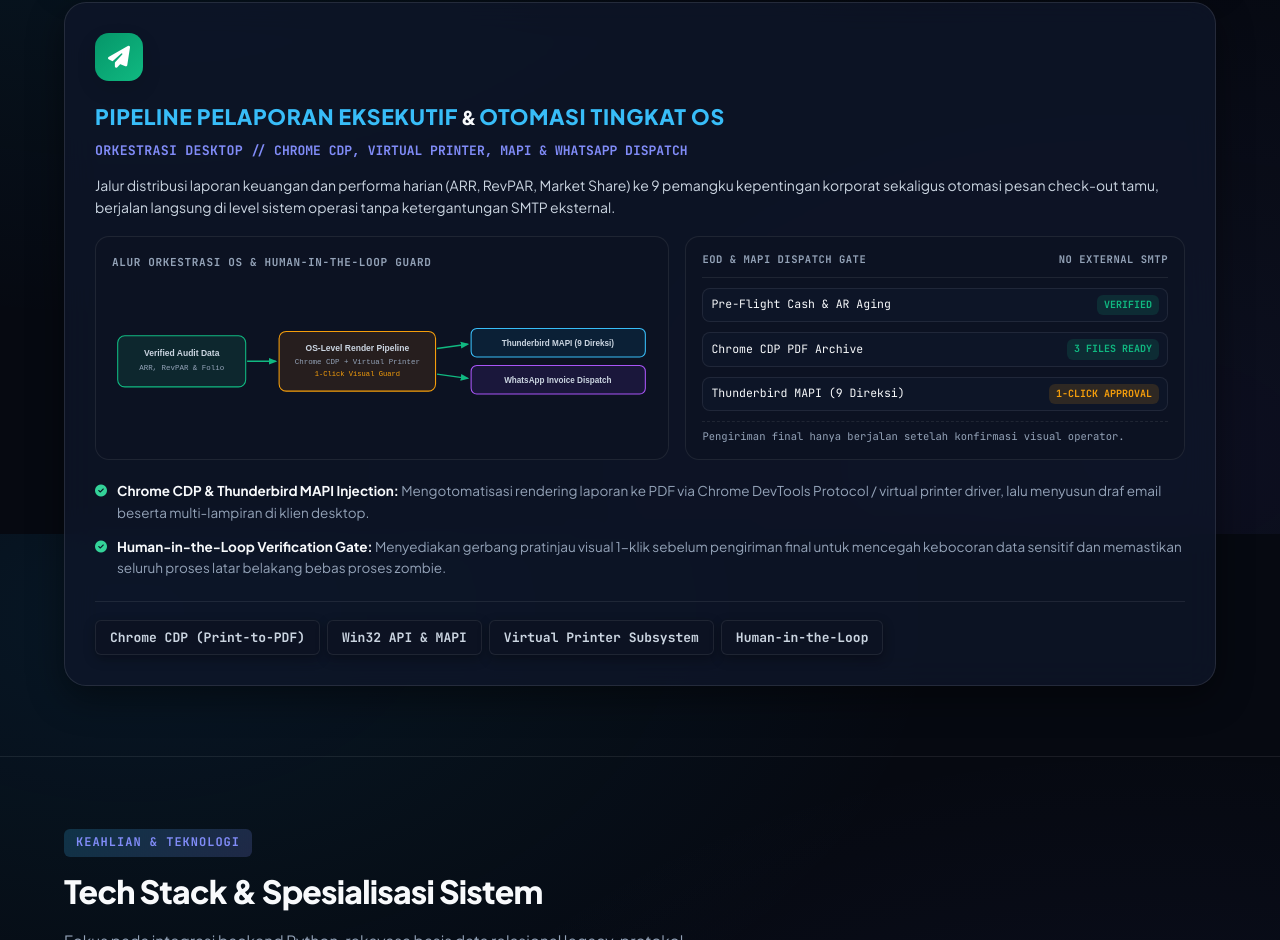
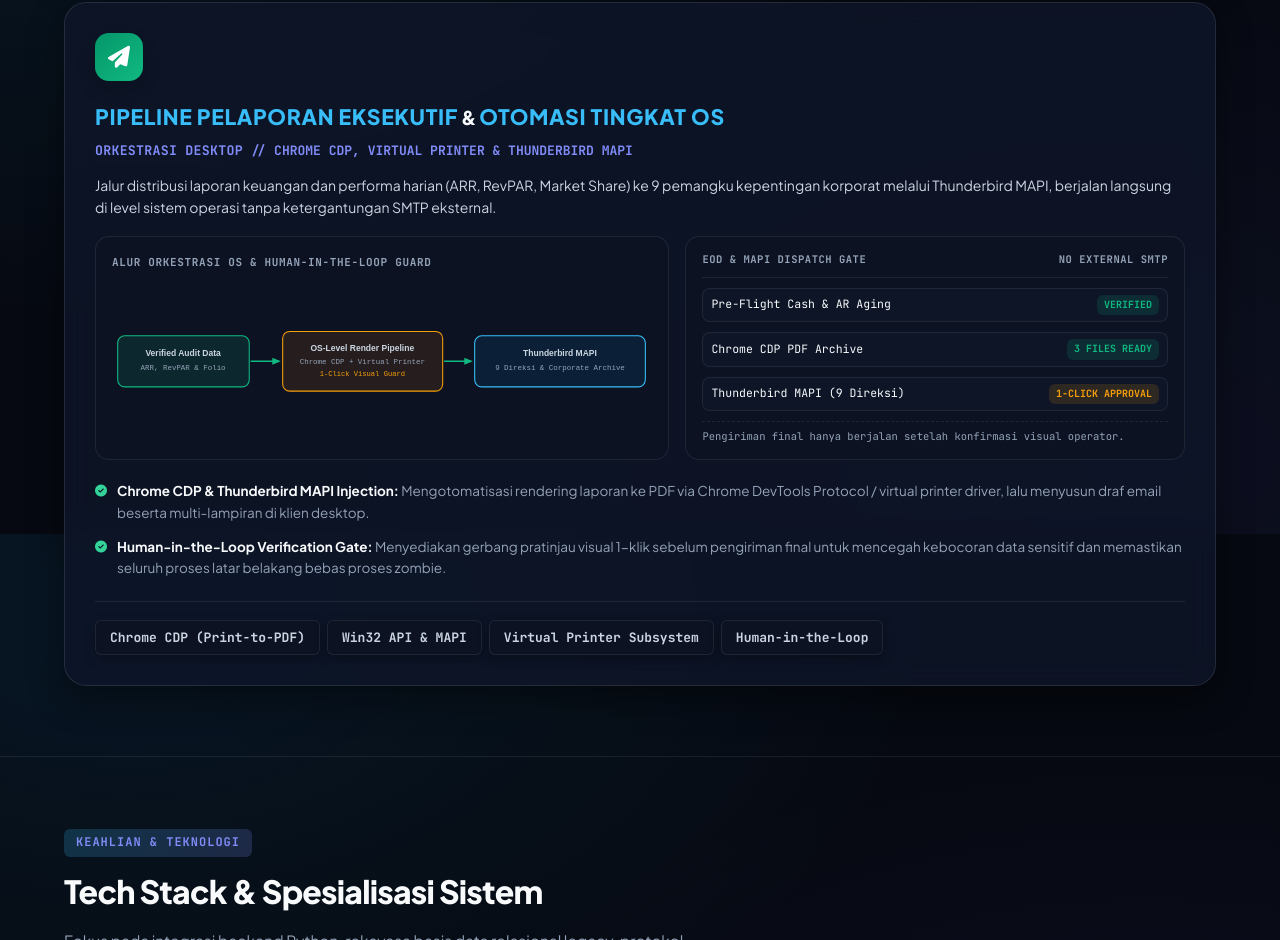
Before and after one commit to arifrijaldin/fullstack-, a plain HTML site: page index.html in a window 1280 px wide. Shown: the part 2666-3606 px from the top of the page. Drawn offline with Linux system fonts and the light colour scheme.

Commit message:
fix: remove WhatsApp Invoice Dispatch from Case Study 3 (Thunderbird MAPI 9 Direksi only)

```diff
--- a/index.html
+++ b/index.html
@@ -2606,9 +2606,9 @@
                             <i class="fa-solid fa-paper-plane"></i>
                         </div>
                         <h3 class="system-title"><span class="highlight-large">PIPELINE PELAPORAN EKSEKUTIF</span> &amp; <span class="highlight-large">OTOMASI TINGKAT OS</span></h3>
-                        <div class="system-role"><span class="highlight-medium">ORKESTRASI DESKTOP</span> // CHROME CDP, VIRTUAL PRINTER, MAPI &amp; WHATSAPP DISPATCH</div>
+                        <div class="system-role"><span class="highlight-medium">ORKESTRASI DESKTOP</span> // CHROME CDP, VIRTUAL PRINTER &amp; THUNDERBIRD MAPI</div>
                         <p class="system-desc">
-                            Jalur distribusi laporan keuangan dan performa harian (ARR, RevPAR, Market Share) ke 9 pemangku kepentingan korporat sekaligus otomasi pesan check-out tamu, berjalan langsung di level sistem operasi tanpa ketergantungan SMTP eksternal.
+                            Jalur distribusi laporan keuangan dan performa harian (ARR, RevPAR, Market Share) ke 9 pemangku kepentingan korporat melalui Thunderbird MAPI, berjalan langsung di level sistem operasi tanpa ketergantungan SMTP eksternal.
                         </p>
 
                         <div class="case-visuals-grid">
@@ -2620,25 +2620,22 @@
                                         <path d="M 0 1 L 10 5 L 0 9 z" fill="#10b981"/>
                                     </marker>
                                 </defs>
-                                <rect x="8" y="18" width="180" height="72" rx="10" fill="rgba(16,185,129,0.12)" stroke="#10b981" stroke-width="1.5"/>
-                                <text x="98" y="47" text-anchor="middle" fill="currentColor" font-size="12" font-weight="700" font-family="sans-serif">Verified Audit Data</text>
-                                <text x="98" y="66" text-anchor="middle" fill="#94a3b8" font-size="10.5" font-family="monospace">ARR, RevPAR &amp; Folio</text>
-
-                                <line x1="190" y1="54" x2="230" y2="54" stroke="#10b981" stroke-width="2" marker-end="url(#arrow3)"/>
-
-                                <rect x="235" y="12" width="220" height="84" rx="10" fill="rgba(217,119,6,0.12)" stroke="#f59e0b" stroke-width="1.5"/>
-                                <text x="345" y="40" text-anchor="middle" fill="currentColor" font-size="12" font-weight="700" font-family="sans-serif">OS-Level Render Pipeline</text>
-                                <text x="345" y="58" text-anchor="middle" fill="#94a3b8" font-size="10.5" font-family="monospace">Chrome CDP + Virtual Printer</text>
-                                <text x="345" y="75" text-anchor="middle" fill="#f59e0b" font-size="10" font-family="monospace">1-Click Visual Guard</text>
-
-                                <line x1="457" y1="36" x2="500" y2="30" stroke="#10b981" stroke-width="2" marker-end="url(#arrow3)"/>
-                                <line x1="457" y1="72" x2="500" y2="78" stroke="#10b981" stroke-width="2" marker-end="url(#arrow3)"/>
-
-                                <rect x="505" y="8" width="245" height="40" rx="8" fill="rgba(2,132,199,0.12)" stroke="#38bdf8" stroke-width="1.5"/>
-                                <text x="627" y="32" text-anchor="middle" fill="currentColor" font-size="11.5" font-weight="700" font-family="sans-serif">Thunderbird MAPI (9 Direksi)</text>
-
-                                <rect x="505" y="60" width="245" height="40" rx="8" fill="rgba(124,58,237,0.12)" stroke="#a855f7" stroke-width="1.5"/>
-                                <text x="627" y="84" text-anchor="middle" fill="currentColor" font-size="11.5" font-weight="700" font-family="sans-serif">WhatsApp Invoice Dispatch</text>
+                                <rect x="8" y="18" width="185" height="72" rx="10" fill="rgba(16,185,129,0.12)" stroke="#10b981" stroke-width="1.5"/>
+                                <text x="100" y="47" text-anchor="middle" fill="currentColor" font-size="12" font-weight="700" font-family="sans-serif">Verified Audit Data</text>
+                                <text x="100" y="66" text-anchor="middle" fill="#94a3b8" font-size="10.5" font-family="monospace">ARR, RevPAR &amp; Folio</text>
+
+                                <line x1="195" y1="54" x2="235" y2="54" stroke="#10b981" stroke-width="2" marker-end="url(#arrow3)"/>
+
+                                <rect x="240" y="12" width="225" height="84" rx="10" fill="rgba(217,119,6,0.12)" stroke="#f59e0b" stroke-width="1.5"/>
+                                <text x="352" y="40" text-anchor="middle" fill="currentColor" font-size="12" font-weight="700" font-family="sans-serif">OS-Level Render Pipeline</text>
+                                <text x="352" y="58" text-anchor="middle" fill="#94a3b8" font-size="10.5" font-family="monospace">Chrome CDP + Virtual Printer</text>
+                                <text x="352" y="75" text-anchor="middle" fill="#f59e0b" font-size="10" font-family="monospace">1-Click Visual Guard</text>
+
+                                <line x1="467" y1="54" x2="505" y2="54" stroke="#10b981" stroke-width="2" marker-end="url(#arrow3)"/>
+
+                                <rect x="510" y="18" width="240" height="72" rx="10" fill="rgba(2,132,199,0.12)" stroke="#38bdf8" stroke-width="1.5"/>
+                                <text x="630" y="47" text-anchor="middle" fill="currentColor" font-size="12" font-weight="700" font-family="sans-serif">Thunderbird MAPI</text>
+                                <text x="630" y="66" text-anchor="middle" fill="#94a3b8" font-size="10.5" font-family="monospace">9 Direksi &amp; Corporate Archive</text>
                             </svg>
                         </div>
 
```
